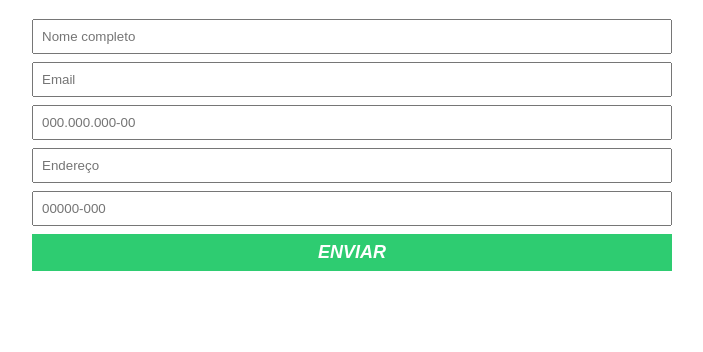
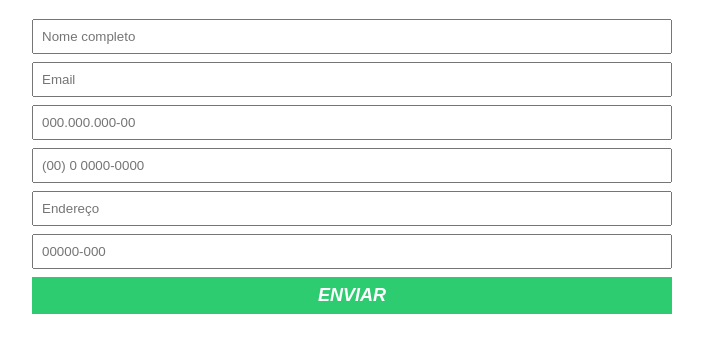
Before and after one commit to joaoschmalz/curso_ebac_frontend, a plain HTML site: page JQuery-Plugins/index.html in a window 1280 px wide. Shown: the part 138-490 px from the top of the page, without its empty margins (288-991 px from the left). Drawn offline with nearby package versions, Linux system fonts and the light colour scheme.

Commit message:
Ajuste campo telefone

```diff
--- a/JQuery-Plugins/index.html
+++ b/JQuery-Plugins/index.html
@@ -14,9 +14,7 @@
             <input id="nome" type="text" placeholder="Nome completo"/>
             <input id="email" type="email" placeholder="Email"/>
             <input id="cpf" name="cpf" type="text" />
-            <div>
-
-            </div>
+            <input id="telefone" type="tel" />
             <input id="endereco" type="text" placeholder="Endereço"/>
             <input id="cep" name="cep" type="text"/>
             <button type="submit">Enviar</button>
--- a/JQuery-Plugins/js/main.js
+++ b/JQuery-Plugins/js/main.js
@@ -1,6 +1,10 @@
 $(document).ready(function(){
     $('#cpf').mask('000.000.000-00', {
         placeholder:'000.000.000-00'
+    });
+
+    $('#telefone').mask('(00) 0 0000-0000', {
+        placeholder:'(00) 0 0000-0000'
     });
 
     $('#cep').mask('00000-000', {
```
